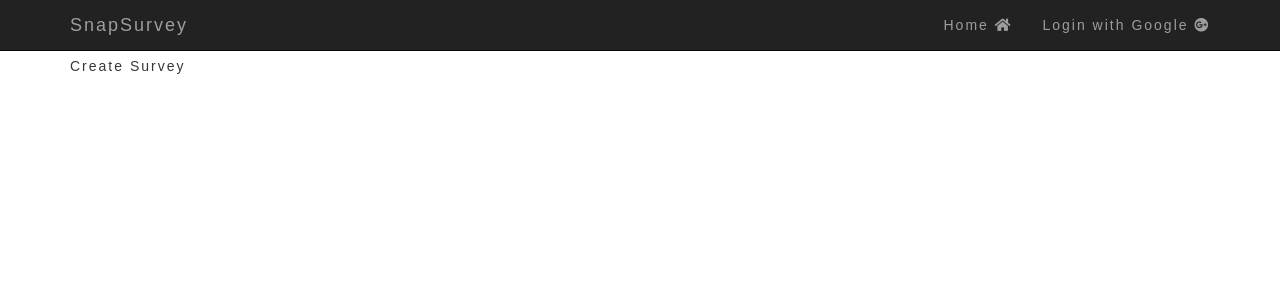
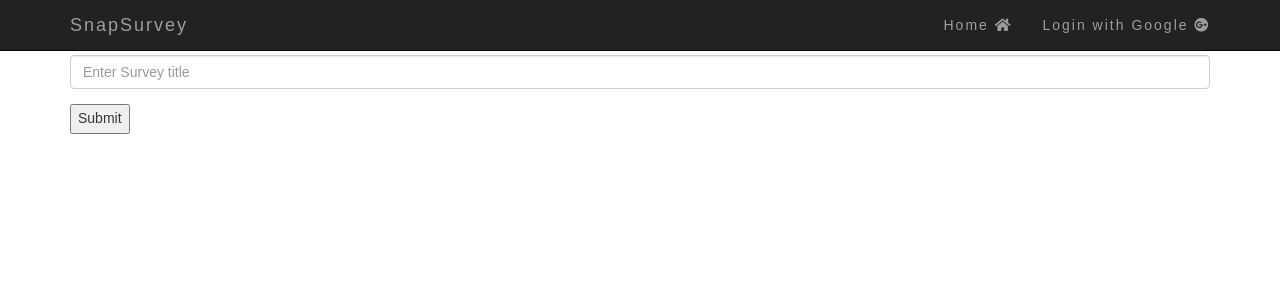
Before and after one commit to C0D1NGD0J0/survey-application, a React (Create React App) app in the folder client/: page /surveys/new in a window 1280 px wide. Shown: the top 300 px of the page. Built offline with nearby package versions, Linux system fonts and the light colour scheme; no server answers; a web font is replaced by a local one.

Commit message:
working with reduxForm pt1

```diff
--- /dev/null
+++ b/client/src/components/Surveys/Forms/SurveyField.js
@@ -0,0 +1,13 @@
+import React from 'react';
+
+const SurveyField = (props) => {
+	const { input } = props;
+
+  return (
+  	<div className="form-group">
+  		<input className="form-control" placeholder="Enter Survey title" {...input} />
+  	</div>
+  );
+};
+
+export default SurveyField;
--- /dev/null
+++ b/client/src/components/Surveys/Forms/SurveyForm.js
@@ -0,0 +1,28 @@
+import React, {Component} from 'react';
+import { reduxForm, Field } from "redux-form";
+import SurveyField from "./SurveyField";
+
+class SurveyForm extends Component {
+	renderFields(){
+		return(
+			<div>
+				<Field type="text" name="title" component={SurveyField} />
+			</div>
+		);
+	}
+
+	render(){
+		return(
+			<div>
+				<form onSubmit={this.props.handleSubmit(values => console.log(values))}>
+					{this.renderFields()}
+					<button type="submit">Submit</button>
+				</form>
+			</div>
+		)
+	}
+}
+
+export default reduxForm({
+	form: "surveyForm"
+})(SurveyForm);
--- a/client/src/components/Surveys/createSurvey.js
+++ b/client/src/components/Surveys/createSurvey.js
@@ -1,10 +1,11 @@
 import React, {Component} from 'react';
+import SurveyForm from "./Forms/SurveyForm";
 
 class SurveyNew extends Component {
 	render(){
 		return(
 			<div>
-				Create Survey
+				<SurveyForm />
 			</div>
 		)
 	}
--- a/client/src/reducers/index.js
+++ b/client/src/reducers/index.js
@@ -4,5 +4,5 @@ import { reducer as reduxFormReducer } from "redux-form";
 
 export default combineReducers({
 	auth: authReducer,
-	reduxForm: reduxFormReducer
+	form: reduxFormReducer
 });
```
